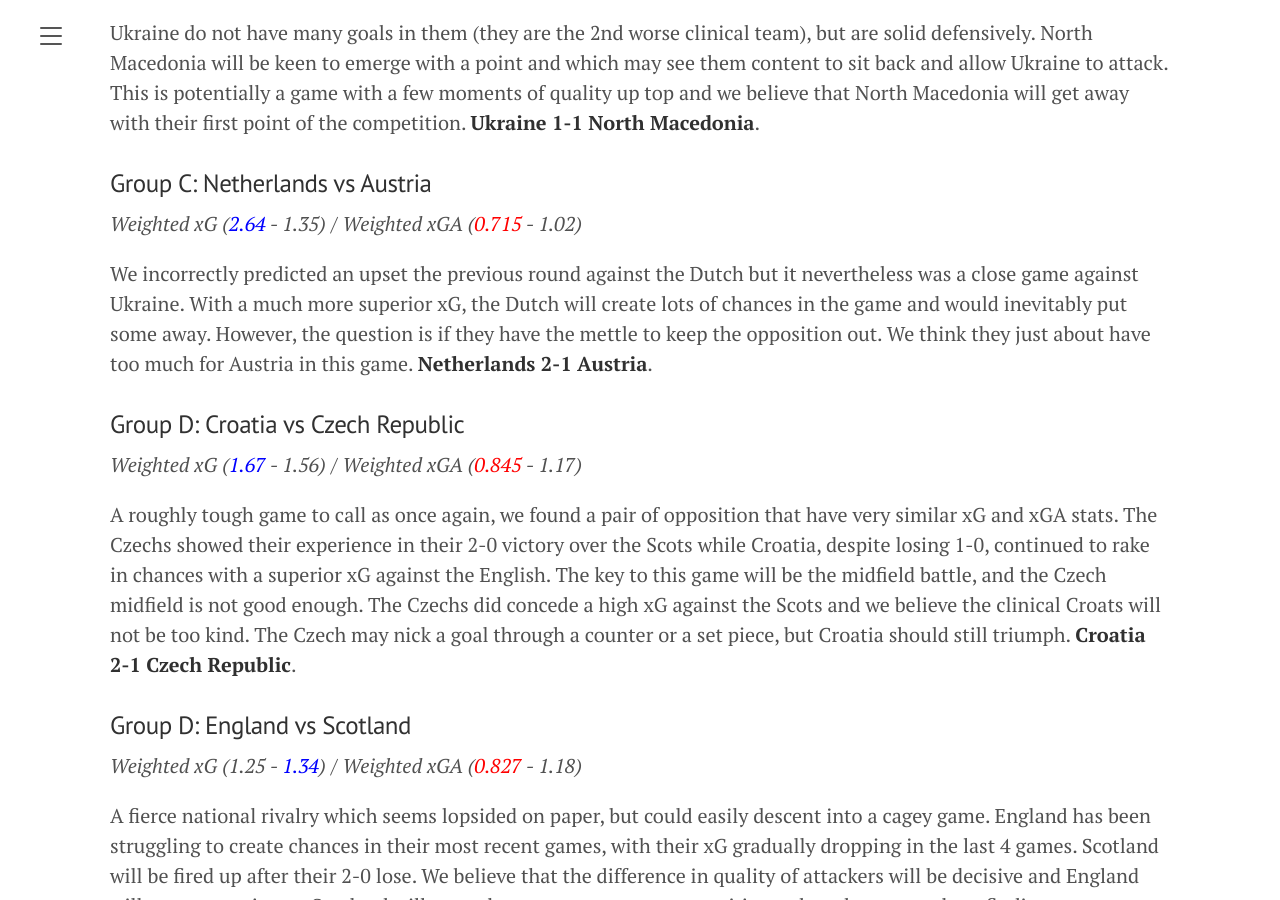
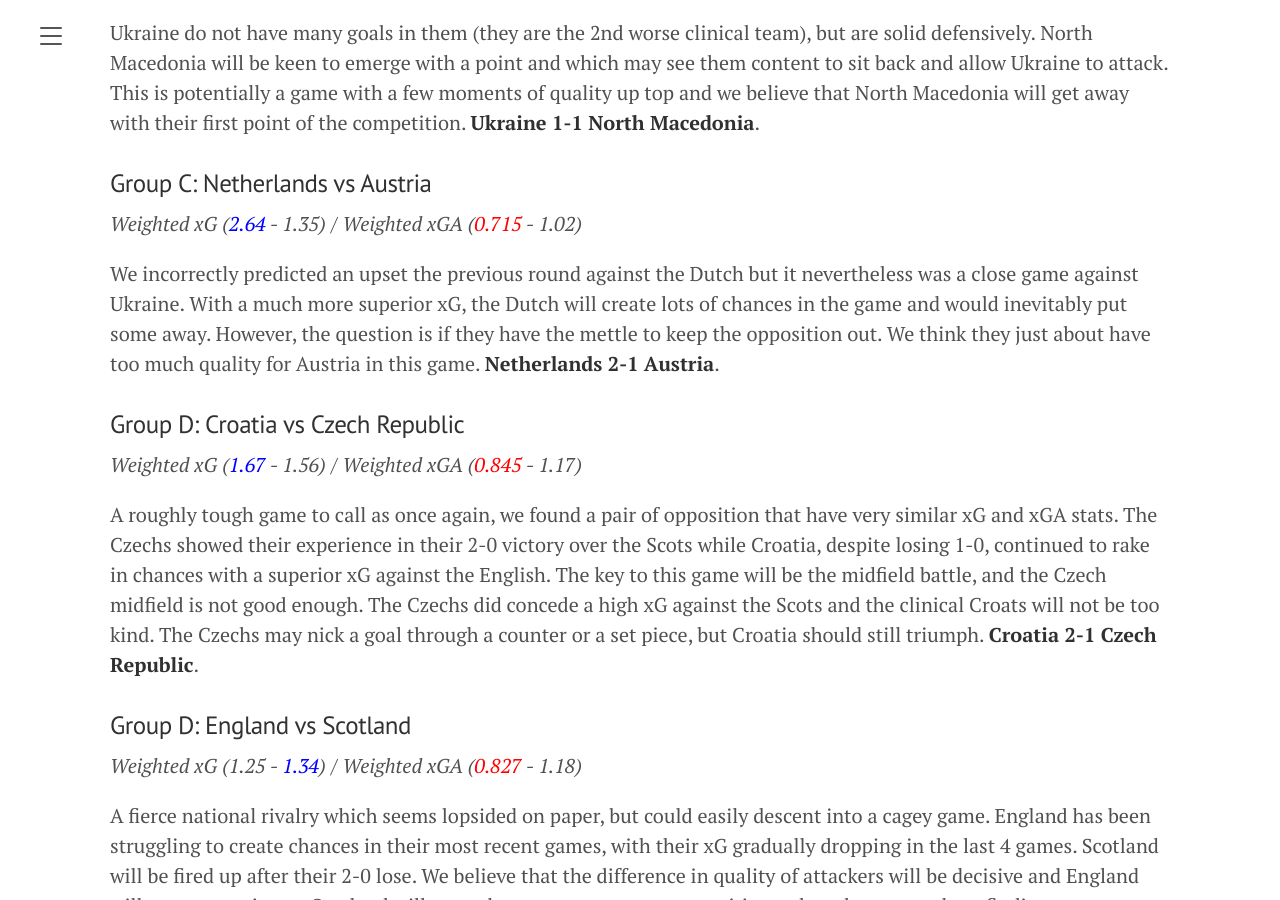
Before and after one commit to chuazy94/zy_blog_2, a Jekyll site: the page built from _posts/2021-06-15-euros-prediction-md2.md, in a window 1280 px wide and 900 px high, scrolled down 2285 px. Built offline with Jekyll 4.4.1, drawn with Linux system fonts in a browser that asks for light colours.

Commit message:
Update 2021-06-15-euros-prediction-md2.md

```diff
--- a/_posts/2021-06-15-euros-prediction-md2.md
+++ b/_posts/2021-06-15-euros-prediction-md2.md
@@ -50,13 +50,13 @@ Ukraine do not have many goals in them (they are the 2nd worse clinical team), b
 <em>Weighted xG (<span style="color:blue">2.64</span> - 1.35) /
 <em>Weighted xGA (<span style="color:red">0.715</span> - 1.02)
 
-We incorrectly predicted an upset the previous round against the Dutch but it nevertheless was a close game against Ukraine. With a much more superior xG, the Dutch will create lots of chances in the game and would inevitably put some away. However, the question is if they have the mettle to keep the opposition out. We think they just about have too much for Austria in this game. **Netherlands 2-1 Austria**.
+We incorrectly predicted an upset the previous round against the Dutch but it nevertheless was a close game against Ukraine. With a much more superior xG, the Dutch will create lots of chances in the game and would inevitably put some away. However, the question is if they have the mettle to keep the opposition out. We think they just about have too much quality for Austria in this game. **Netherlands 2-1 Austria**.
 
 ### Group D: Croatia vs Czech Republic
 <em>Weighted xG (<span style="color:blue">1.67</span> - 1.56) /
 <em>Weighted xGA (<span style="color:red">0.845</span> - 1.17)
 
-A roughly tough game to call as once again, we found a pair of opposition that have very similar xG and xGA stats. The Czechs showed their experience in their 2-0 victory over the Scots while Croatia, despite losing 1-0, continued to rake in chances with a superior xG against the English. The key to this game will be the midfield battle, and the Czech midfield is not good enough. The Czechs did concede a high xG against the Scots and we believe the clinical Croats will not be too kind. The Czech may nick a goal through a counter or a set piece, but Croatia should still triumph.
+A roughly tough game to call as once again, we found a pair of opposition that have very similar xG and xGA stats. The Czechs showed their experience in their 2-0 victory over the Scots while Croatia, despite losing 1-0, continued to rake in chances with a superior xG against the English. The key to this game will be the midfield battle, and the Czech midfield is not good enough. The Czechs did concede a high xG against the Scots and the clinical Croats will not be too kind. The Czechs may nick a goal through a counter or a set piece, but Croatia should still triumph.
  **Croatia 2-1 Czech Republic**.
 
 ### Group D: England vs Scotland
```
